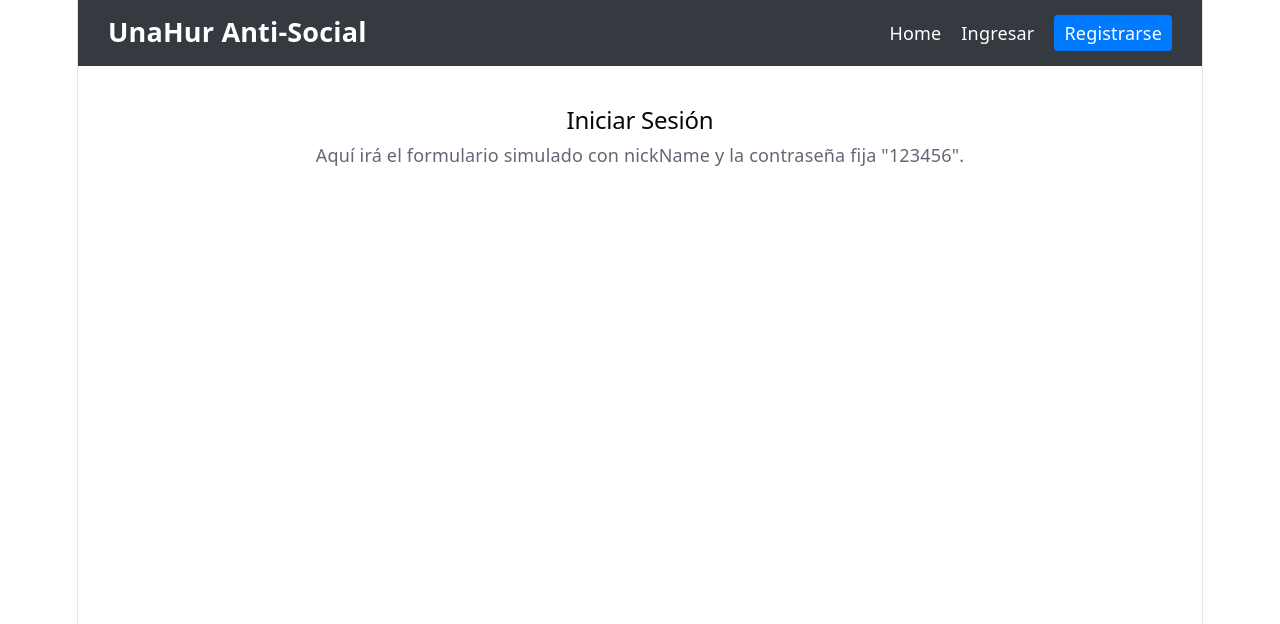
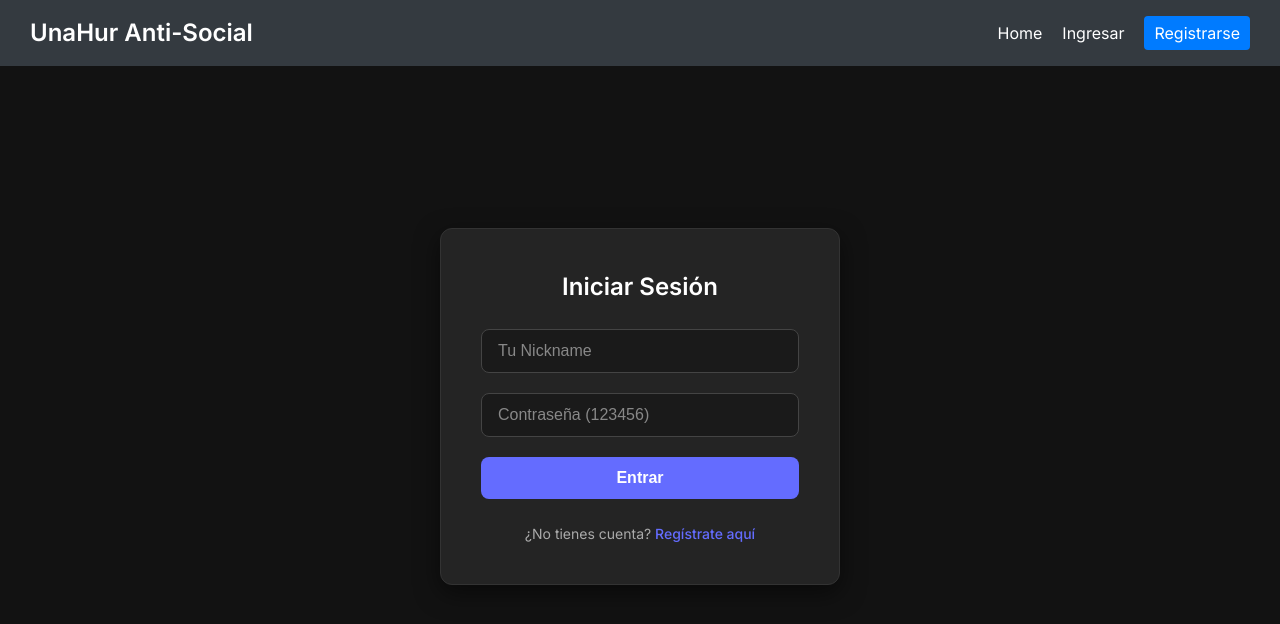
Before and after one commit to AgusO25/Anti-Social-Frontend, a React (Vite) app in the folder unahur-anti-social-frontend/: page /login in a window 1280 px wide. Shown: the top 624 px of the page. Built offline with nearby package versions, Linux system fonts and the light colour scheme.

Commit message:
Creacion de Login y adicion de nuevos estilos

```diff
--- a/unahur-anti-social-frontend/src/App.css
+++ b/unahur-anti-social-frontend/src/App.css
@@ -1,184 +1,57 @@
-.counter {
-  font-size: 16px;
-  padding: 5px 10px;
-  border-radius: 5px;
-  color: var(--accent);
-  background: var(--accent-bg);
-  border: 2px solid transparent;
-  transition: border-color 0.3s;
-  margin-bottom: 24px;
+/* Importamos una fuente moderna (opcional, pero recomendada) */
+@import url('https://fonts.googleapis.com/css2?family=Inter:wght@400;500;600&display=swap');
 
-  &:hover {
-    border-color: var(--accent-border);
-  }
-  &:focus-visible {
-    outline: 2px solid var(--accent);
-    outline-offset: 2px;
-  }
+/* --- Reset y Variables Globales --- */
+:root {
+  --bg-color: #121212; /* Fondo principal de la app */
+  --text-primary: #ffffff;
+  --text-secondary: #a0a0a0;
+  --accent-color: #646cff;
+  --accent-hover: #747bff;
+  --card-bg: #242424;
+  --border-color: #333333;
 }
 
-.hero {
-  position: relative;
-
-  .base,
-  .framework,
-  .vite {
-    inset-inline: 0;
-    margin: 0 auto;
-  }
-
-  .base {
-    width: 170px;
-    position: relative;
-    z-index: 0;
-  }
-
-  .framework,
-  .vite {
-    position: absolute;
-  }
-
-  .framework {
-    z-index: 1;
-    top: 34px;
-    height: 28px;
-    transform: perspective(2000px) rotateZ(300deg) rotateX(44deg) rotateY(39deg)
-      scale(1.4);
-  }
-
-  .vite {
-    z-index: 0;
-    top: 107px;
-    height: 26px;
-    width: auto;
-    transform: perspective(2000px) rotateZ(300deg) rotateX(40deg) rotateY(39deg)
-      scale(0.8);
-  }
+* {
+  margin: 0;
+  padding: 0;
+  box-sizing: border-box;
 }
 
-#center {
-  display: flex;
-  flex-direction: column;
-  gap: 25px;
-  place-content: center;
-  place-items: center;
-  flex-grow: 1;
-
-  @media (max-width: 1024px) {
-    padding: 32px 20px 24px;
-    gap: 18px;
-  }
+body {
+  background-color: var(--bg-color);
+  color: var(--text-primary);
+  font-family: 'Inter', system-ui, Avenir, Helvetica, Arial, sans-serif;
+  line-height: 1.5;
+  -webkit-font-smoothing: antialiased;
+  min-height: 100vh;
 }
 
-#next-steps {
-  display: flex;
-  border-top: 1px solid var(--border);
-  text-align: left;
-
-  & > div {
-    flex: 1 1 0;
-    padding: 32px;
-    @media (max-width: 1024px) {
-      padding: 24px 20px;
-    }
-  }
-
-  .icon {
-    margin-bottom: 16px;
-    width: 22px;
-    height: 22px;
-  }
-
-  @media (max-width: 1024px) {
-    flex-direction: column;
-    text-align: center;
-  }
+/* --- Estilos Globales de Textos y Enlaces --- */
+h1, h2, h3, h4, h5, h6 {
+  color: var(--text-primary);
+  line-height: 1.2;
 }
 
-#docs {
-  border-right: 1px solid var(--border);
-
-  @media (max-width: 1024px) {
-    border-right: none;
-    border-bottom: 1px solid var(--border);
-  }
+p {
+  color: var(--text-secondary);
 }
 
-#next-steps ul {
-  list-style: none;
-  padding: 0;
-  display: flex;
-  gap: 8px;
-  margin: 32px 0 0;
-
-  .logo {
-    height: 18px;
-  }
-
-  a {
-    color: var(--text-h);
-    font-size: 16px;
-    border-radius: 6px;
-    background: var(--social-bg);
-    display: flex;
-    padding: 6px 12px;
-    align-items: center;
-    gap: 8px;
-    text-decoration: none;
-    transition: box-shadow 0.3s;
-
-    &:hover {
-      box-shadow: var(--shadow);
-    }
-    .button-icon {
-      height: 18px;
-      width: 18px;
-    }
-  }
-
-  @media (max-width: 1024px) {
-    margin-top: 20px;
-    flex-wrap: wrap;
-    justify-content: center;
-
-    li {
-      flex: 1 1 calc(50% - 8px);
-    }
-
-    a {
-      width: 100%;
-      justify-content: center;
-      box-sizing: border-box;
-    }
-  }
+a {
+  color: var(--accent-color);
+  text-decoration: none;
+  transition: color 0.3s ease;
 }
 
-#spacer {
-  height: 88px;
-  border-top: 1px solid var(--border);
-  @media (max-width: 1024px) {
-    height: 48px;
-  }
+a:hover {
+  color: var(--accent-hover);
 }
 
-.ticks {
-  position: relative;
-  width: 100%;
-
-  &::before,
-  &::after {
-    content: '';
-    position: absolute;
-    top: -4.5px;
-    border: 5px solid transparent;
-  }
-
-  &::before {
-    left: 0;
-    border-left-color: var(--border);
-  }
-  &::after {
-    right: 0;
-    border-right-color: var(--border);
-  }
+/* --- Contenedor Principal --- */
+/* Esta clase reemplazará los estilos en línea que teníamos en App.tsx */
+.main-container {
+  max-width: 800px;
+  margin: 0 auto;
+  padding: 32px 20px;
+  min-height: calc(100vh - 60px); /* Restamos la altura aproximada del navbar */
 }
--- a/unahur-anti-social-frontend/src/App.tsx
+++ b/unahur-anti-social-frontend/src/App.tsx
@@ -6,7 +6,7 @@ import { ProtectedRoute } from './components/ProtectedRoute';
 
 // Vistas
 import Home from './pages/Home';
-import Login  from './pages/Login';
+import { Login } from './pages/Login';
 import Register  from './pages/Register';
 import  PostDetail  from './pages/PostDetail';
 import Profile  from './pages/Profile';
@@ -21,7 +21,7 @@ function App() {
         <Navbar />
 
         {/* Un contenedor principal para darle márgenes a todas las vistas */}
-        <main style={{ padding: '20px', maxWidth: '800px', margin: '0 auto' }}>
+        <main className="main-container">
           <Routes>
             {/* --- RUTAS PÚBLICAS --- */}
             <Route path="/" element={<Home />} /> {/* Feed principal [cite: 27, 28] */}
--- a/unahur-anti-social-frontend/src/index.css
+++ b/unahur-anti-social-frontend/src/index.css
@@ -1,111 +1,48 @@
+/* Importamos la fuente principal */
+@import url('https://fonts.googleapis.com/css2?family=Inter:wght@400;500;600&display=swap');
+
+/* Variables globales que podrás usar en cualquier parte de la app */
 :root {
-  --text: #6b6375;
-  --text-h: #08060d;
-  --bg: #fff;
-  --border: #e5e4e7;
-  --code-bg: #f4f3ec;
-  --accent: #aa3bff;
-  --accent-bg: rgba(170, 59, 255, 0.1);
-  --accent-border: rgba(170, 59, 255, 0.5);
-  --social-bg: rgba(244, 243, 236, 0.5);
-  --shadow:
-    rgba(0, 0, 0, 0.1) 0 10px 15px -3px, rgba(0, 0, 0, 0.05) 0 4px 6px -2px;
-
-  --sans: system-ui, 'Segoe UI', Roboto, sans-serif;
-  --heading: system-ui, 'Segoe UI', Roboto, sans-serif;
-  --mono: ui-monospace, Consolas, monospace;
-
-  font: 18px/145% var(--sans);
-  letter-spacing: 0.18px;
-  color-scheme: light dark;
-  color: var(--text);
-  background: var(--bg);
-  font-synthesis: none;
-  text-rendering: optimizeLegibility;
-  -webkit-font-smoothing: antialiased;
-  -moz-osx-font-smoothing: grayscale;
-
-  @media (max-width: 1024px) {
-    font-size: 16px;
-  }
+  --bg-color: #121212;
+  --text-primary: #ffffff;
+  --text-secondary: #a0a0a0;
+  --accent-color: #646cff;
+  --accent-hover: #747bff;
+  --card-bg: #242424;
+  --border-color: #333333;
 }
 
-@media (prefers-color-scheme: dark) {
-  :root {
-    --text: #9ca3af;
-    --text-h: #f3f4f6;
-    --bg: #16171d;
-    --border: #2e303a;
-    --code-bg: #1f2028;
-    --accent: #c084fc;
-    --accent-bg: rgba(192, 132, 252, 0.15);
-    --accent-border: rgba(192, 132, 252, 0.5);
-    --social-bg: rgba(47, 48, 58, 0.5);
-    --shadow:
-      rgba(0, 0, 0, 0.4) 0 10px 15px -3px, rgba(0, 0, 0, 0.25) 0 4px 6px -2px;
-  }
-
-  #social .button-icon {
-    filter: invert(1) brightness(2);
-  }
-}
-
-#root {
-  width: 1126px;
-  max-width: 100%;
-  margin: 0 auto;
-  text-align: center;
-  border-inline: 1px solid var(--border);
-  min-height: 100svh;
-  display: flex;
-  flex-direction: column;
+/* Reseteo básico para que todos los navegadores se comporten igual */
+* {
+  margin: 0;
+  padding: 0;
   box-sizing: border-box;
 }
 
+/* Estilos base de la página */
 body {
-  margin: 0;
+  background-color: var(--bg-color);
+  color: var(--text-primary);
+  font-family: 'Inter', system-ui, Avenir, Helvetica, Arial, sans-serif;
+  line-height: 1.5;
+  -webkit-font-smoothing: antialiased;
+  min-height: 100vh;
 }
 
-h1,
-h2 {
-  font-family: var(--heading);
-  font-weight: 500;
-  color: var(--text-h);
+/* El div donde React inyecta toda tu aplicación */
+#root {
+  min-height: 100vh;
+  display: flex;
+  flex-direction: column;
 }
 
-h1 {
-  font-size: 56px;
-  letter-spacing: -1.68px;
-  margin: 32px 0;
-  @media (max-width: 1024px) {
-    font-size: 36px;
-    margin: 20px 0;
-  }
-}
-h2 {
-  font-size: 24px;
-  line-height: 118%;
-  letter-spacing: -0.24px;
-  margin: 0 0 8px;
-  @media (max-width: 1024px) {
-    font-size: 20px;
-  }
-}
-p {
-  margin: 0;
+/* Enlaces globales */
+a {
+  color: var(--accent-color);
+  text-decoration: none;
+  transition: color 0.3s ease;
 }
 
-code,
-.counter {
-  font-family: var(--mono);
-  display: inline-flex;
-  border-radius: 4px;
-  color: var(--text-h);
+a:hover {
+  color: var(--accent-hover);
 }
-
-code {
-  font-size: 15px;
-  line-height: 135%;
-  padding: 4px 8px;
-  background: var(--code-bg);
-}
--- /dev/null
+++ b/unahur-anti-social-frontend/src/pages/Login.css
@@ -0,0 +1,97 @@
+.login-container {
+  display: flex;
+  justify-content: center;
+  align-items: center;
+  min-height: 80vh;
+}
+
+.login-card {
+  background-color: #242424;
+  padding: 40px;
+  border-radius: 12px;
+  box-shadow: 0 8px 24px rgba(0, 0, 0, 0.5);
+  width: 100%;
+  max-width: 400px;
+  text-align: center;
+  border: 1px solid #333;
+}
+
+.login-title {
+  color: #ffffff;
+  margin-bottom: 24px;
+  font-size: 24px;
+  font-weight: 600;
+}
+
+.login-form {
+  display: flex;
+  flex-direction: column;
+  gap: 20px;
+}
+
+.input-group input {
+  width: 100%;
+  padding: 12px 16px;
+  border-radius: 8px;
+  border: 1px solid #444;
+  background-color: #1a1a1a;
+  color: #ffffff;
+  font-size: 16px;
+  transition: border-color 0.3s ease, box-shadow 0.3s ease;
+  box-sizing: border-box;
+}
+
+.input-group input:focus {
+  outline: none;
+  border-color: #646cff;
+  box-shadow: 0 0 0 2px rgba(100, 108, 255, 0.2);
+}
+
+.input-group input::placeholder {
+  color: #888;
+}
+
+.error-message {
+  color: #ff4646;
+  font-size: 14px;
+  margin: 0;
+  font-weight: 500;
+}
+
+.submit-btn {
+  background-color: #646cff;
+  color: white;
+  padding: 12px;
+  border: none;
+  border-radius: 8px;
+  font-size: 16px;
+  font-weight: 600;
+  cursor: pointer;
+  transition: background-color 0.3s ease, transform 0.1s ease;
+}
+
+.submit-btn:hover {
+  background-color: #535bf2;
+}
+
+.submit-btn:active {
+  transform: scale(0.98);
+}
+
+.register-link {
+  margin-top: 24px;
+  color: #aaa;
+  font-size: 14px;
+}
+
+.register-link a {
+  color: #646cff;
+  text-decoration: none;
+  font-weight: 500;
+  transition: color 0.3s ease;
+}
+
+.register-link a:hover {
+  color: #747bff;
+  text-decoration: underline;
+}
--- a/unahur-anti-social-frontend/src/pages/Login.tsx
+++ b/unahur-anti-social-frontend/src/pages/Login.tsx
@@ -1,8 +1,88 @@
-export default function Login() {
+import { useState, useContext } from 'react';
+import { useNavigate, Link } from 'react-router-dom';
+import { AuthContext } from '../context/AuthContext';
+import './Login.css'; // Importamos los estilos
+
+export const Login = () => {
+  const [nickName, setNickName] = useState('');
+  const [password, setPassword] = useState('');
+  const [error, setError] = useState('');
+
+  const auth = useContext(AuthContext);
+  const navigate = useNavigate();
+
+  const handleSubmit = async (e: React.FormEvent) => {
+    e.preventDefault();
+    setError('');
+
+    if (password !== '123456') {
+      setError('Contraseña incorrecta.');
+      return;
+    }
+
+    try {
+      // Ajustado a la ruta estándar que suele usar JSON Server o el backend de la cátedra
+      const response = await fetch('http://localhost:3000/users');
+
+      if (!response.ok) {
+        throw new Error('Error al conectar con la API');
+      }
+
+      interface User { id: number; nickName: string; }
+      const users: User[] = await response.json();
+
+      const userExists = users.find((user: User) => user.nickName === nickName);
+
+      if (userExists) {
+        auth?.login({ id: userExists.id, nickName: userExists.nickName }); // Ajustado a los parámetros de tu AuthContext
+        navigate('/');
+      } else {
+        setError('El usuario no existe. Verifica tu nickName.');
+      }
+
+    } catch (err) {
+      console.error(err);
+      setError('Hubo un problema al intentar conectar con el servidor.');
+    }
+  };
+
   return (
-    <div>
-      <h2>Iniciar Sesión</h2>
-      <p>Aquí irá el formulario simulado con nickName y la contraseña fija "123456".</p>
+    <div className="login-container">
+      <div className="login-card">
+        <h2 className="login-title">Iniciar Sesión</h2>
+
+        <form onSubmit={handleSubmit} className="login-form">
+          <div className="input-group">
+            <input
+              type="text"
+              placeholder="Tu Nickname"
+              value={nickName}
+              onChange={(e) => setNickName(e.target.value)}
+              required
+            />
+          </div>
+
+          <div className="input-group">
+            <input
+              type="password"
+              placeholder="Contraseña (123456)"
+              value={password}
+              onChange={(e) => setPassword(e.target.value)}
+              required
+            />
+          </div>
+
+          {error && <p className="error-message">{error}</p>}
+
+          <button type="submit" className="submit-btn">
+            Entrar
+          </button>
+        </form>
+
+        <p className="register-link">
+          ¿No tienes cuenta? <Link to="/register">Regístrate aquí</Link>
+        </p>
+      </div>
     </div>
   );
-}
+};
```
